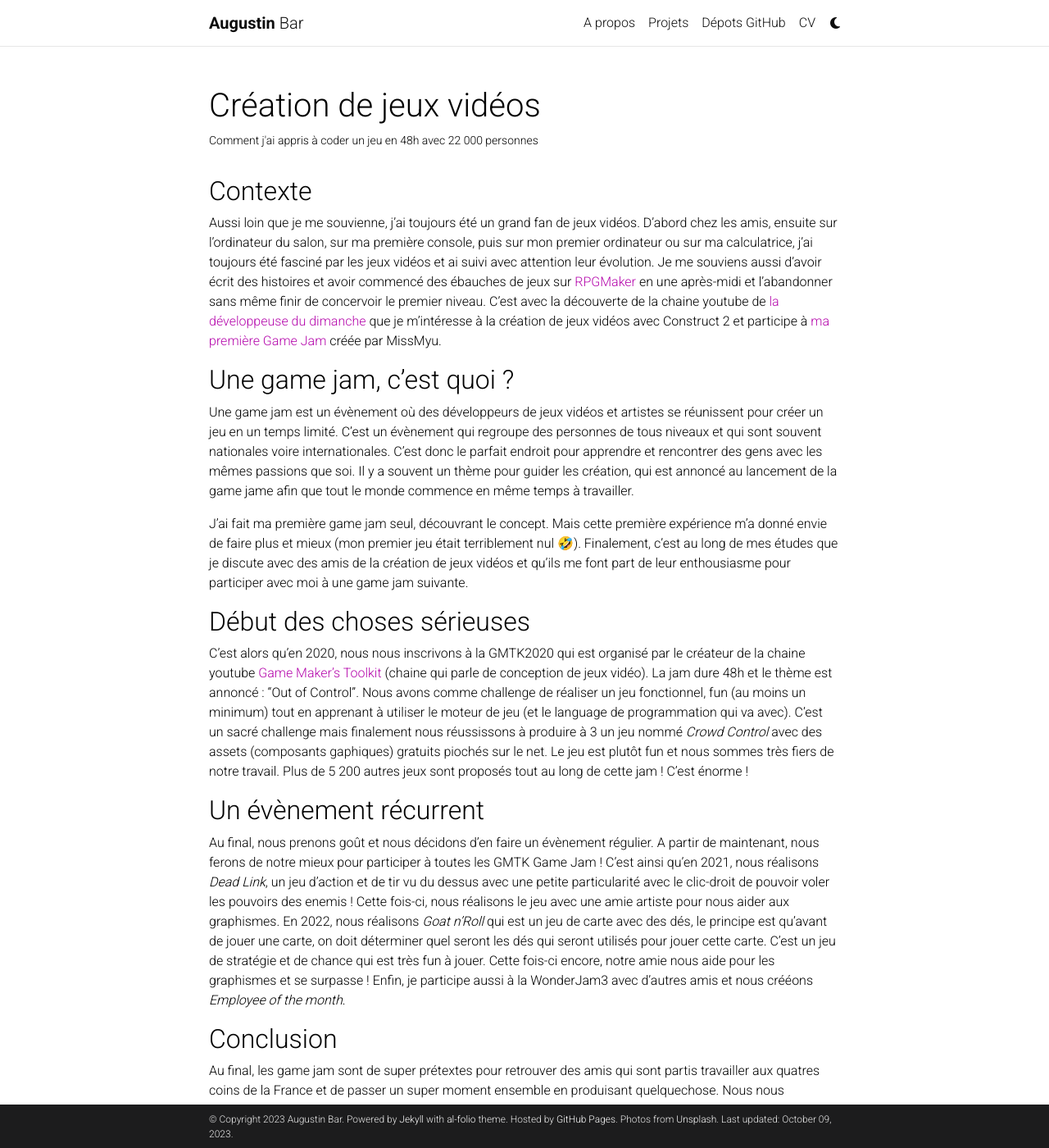
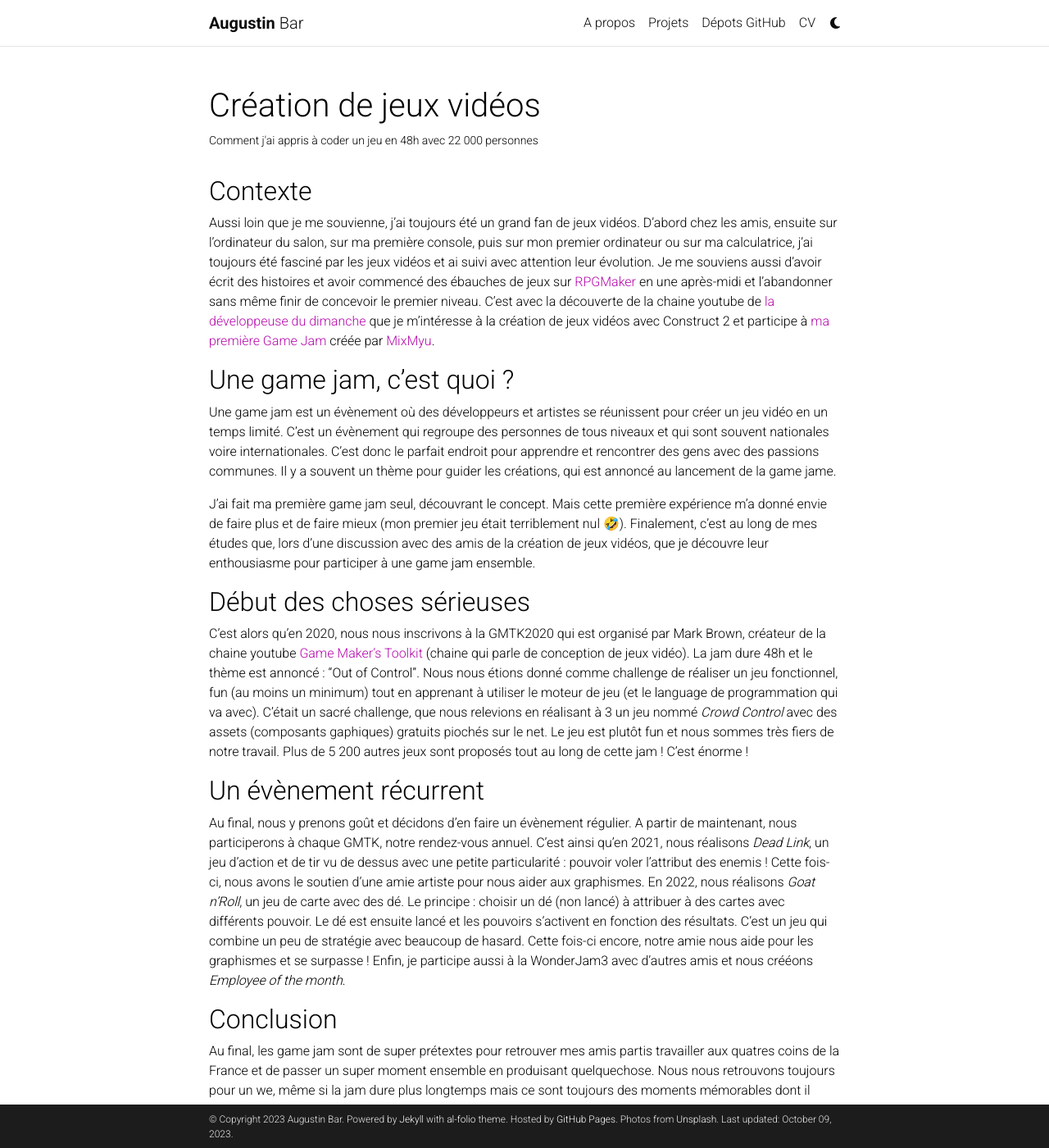
Before and after one commit to Hkllopp/Hkllopp.github.io, a Jekyll site: the page built from _projects/gamejam.md, in a window 1280 px wide and 1400 px high. Shown: the whole window at 82% size. Built offline with Jekyll 4.4.1, drawn with Linux system fonts in a browser that asks for light colours; full-size pictures stand in for the smaller copies a plugin makes; comment, search, counter and statistics services are not loaded; a style sheet for code colours, icons or effects is not loaded; some of the changed text lies outside the part shown.

Commit message:
fixed project

```diff
--- a/_projects/gamejam.md
+++ b/_projects/gamejam.md
@@ -11,31 +11,31 @@ category: personal
 
 Aussi loin que je me souvienne, j'ai toujours été un grand fan de jeux vidéos.
 D'abord chez les amis, ensuite sur l'ordinateur du salon, sur ma première console, puis sur mon premier ordinateur ou sur ma calculatrice, j'ai toujours été fasciné par les jeux vidéos et ai suivi avec attention leur évolution.
-Je me souviens aussi d'avoir écrit des histoires et avoir commencé des ébauches de jeux sur [RPGMaker](https://www.rpgmakerweb.com/) en une après-midi et l'abandonner sans même finir de concervoir le premier niveau.
-C'est avec la découverte de la chaine youtube de [la développeuse du dimanche](https://www.youtube.com/channel/UCVf2py0nEmhiUH7pryhZdyg) que je m'intéresse à la création de jeux vidéos avec Construct 2 et participe à [ma première Game Jam](https://itch.io/jam/coffee-jam/rate/284783) créée par MissMyu.
+Je me souviens aussi d'avoir écrit des histoires et avoir commencé des ébauches de jeux sur [RPGMaker](https://www.rpgmakerweb.com/) en une après-midi et l'abandonner sans même finir de concevoir le premier niveau.
+C'est avec la découverte de la chaine youtube de [la développeuse du dimanche](https://www.youtube.com/channel/UCVf2py0nEmhiUH7pryhZdyg) que je m'intéresse à la création de jeux vidéos avec Construct 2 et participe à [ma première Game Jam](https://itch.io/jam/coffee-jam/rate/284783) créée par [MixMyu](https://twitter.com/MixMyu_).
 
 ## Une game jam, c'est quoi ?
 
-Une game jam est un évènement où des développeurs de jeux vidéos et artistes se réunissent pour créer un jeu en un temps limité. C'est un évènement qui regroupe des personnes de tous niveaux et qui sont souvent nationales voire internationales. C'est donc le parfait endroit pour apprendre et rencontrer des gens avec les mêmes passions que soi. Il y a souvent un thème pour guider les création, qui est annoncé au lancement de la game jame afin que tout le monde commence en même temps à travailler.
+Une game jam est un évènement où des développeurs et artistes se réunissent pour créer un jeu vidéo en un temps limité. C'est un évènement qui regroupe des personnes de tous niveaux et qui sont souvent nationales voire internationales. C'est donc le parfait endroit pour apprendre et rencontrer des gens avec des passions communes. Il y a souvent un thème pour guider les créations, qui est annoncé au lancement de la game jame.
 
-J'ai fait ma première game jam seul, découvrant le concept. Mais cette première expérience m'a donné envie de faire plus et mieux (mon premier jeu était terriblement nul 🤣). Finalement, c'est au long de mes études que je discute avec des amis de la création de jeux vidéos et qu'ils me font part de leur enthousiasme pour participer avec moi à une game jam suivante.
+J'ai fait ma première game jam seul, découvrant le concept. Mais cette première expérience m'a donné envie de faire plus et de faire mieux (mon premier jeu était terriblement nul 🤣). Finalement, c'est au long de mes études que, lors d'une discussion avec des amis de la création de jeux vidéos, que je découvre leur enthousiasme pour participer à une game jam ensemble.
 
 ## Début des choses sérieuses
 
-C'est alors qu'en 2020, nous nous inscrivons à la GMTK2020 qui est organisé par le créateur de la chaine youtube [Game Maker's Toolkit](https://www.youtube.com/@GMTK) (chaine qui parle de conception de jeux vidéo). La jam dure 48h et le thème est annoncé : "Out of Control".
-Nous avons comme challenge de réaliser un jeu fonctionnel, fun (au moins un minimum) tout en apprenant à utiliser le moteur de jeu (et le language de programmation qui va avec).
-C'est un sacré challenge mais finalement nous réussissons à produire à 3 un jeu nommé [*Crowd Control*](https://nitsugua.itch.io/crowd-control) avec des assets (composants gaphiques) gratuits piochés sur le net. Le jeu est plutôt fun et nous sommes très fiers de notre travail. Plus de 5 200 autres jeux sont proposés tout au long de cette jam ! C'est énorme !
+C'est alors qu'en 2020, nous nous inscrivons à la GMTK2020 qui est organisé par Mark Brown, créateur de la chaine youtube [Game Maker's Toolkit](https://www.youtube.com/@GMTK) (chaine qui parle de conception de jeux vidéo). La jam dure 48h et le thème est annoncé : "Out of Control".
+Nous nous étions donné comme challenge de réaliser un jeu fonctionnel, fun (au moins un minimum) tout en apprenant à utiliser le moteur de jeu (et le language de programmation qui va avec).
+C'était un sacré challenge, que nous relevions en réalisant à 3 un jeu nommé [*Crowd Control*](https://nitsugua.itch.io/crowd-control) avec des assets (composants gaphiques) gratuits piochés sur le net. Le jeu est plutôt fun et nous sommes très fiers de notre travail. Plus de 5 200 autres jeux sont proposés tout au long de cette jam ! C'est énorme !
 
 ## Un évènement récurrent
 
-Au final, nous prenons goût et nous décidons d'en faire un évènement régulier. A partir de maintenant, nous ferons de notre mieux pour participer à toutes les GMTK Game Jam !
-C'est ainsi qu'en 2021, nous réalisons [*Dead Link*](https://julieng.itch.io/dead-link), un jeu d'action et de tir vu du dessus avec une petite particularité avec le clic-droit de pouvoir voler les pouvoirs des enemis ! Cette fois-ci, nous réalisons le jeu avec une amie artiste pour nous aider aux graphismes.
-En 2022, nous réalisons [*Goat n'Roll*](https://nitsugua.itch.io/goat-nroll) qui est un jeu de carte avec des dés, le principe est qu'avant de jouer une carte, on doit déterminer quel seront les dés qui seront utilisés pour jouer cette carte. C'est un jeu de stratégie et de chance qui est très fun à jouer. Cette fois-ci encore, notre amie nous aide pour les graphismes et se surpasse !
+Au final, nous y prenons goût et décidons d'en faire un évènement régulier. A partir de maintenant, nous participerons à chaque GMTK, notre rendez-vous annuel.
+C'est ainsi qu'en 2021, nous réalisons [*Dead Link*](https://julieng.itch.io/dead-link), un jeu d'action et de tir vu de dessus avec une petite particularité : pouvoir voler l'attribut des enemis ! Cette fois-ci, nous avons le soutien d'une amie artiste pour nous aider aux graphismes.
+En 2022, nous réalisons [*Goat n'Roll*](https://nitsugua.itch.io/goat-nroll), un jeu de carte avec des dé. Le principe : choisir un dé (non lancé) à attribuer à des cartes avec différents pouvoir. Le dé est ensuite lancé et les pouvoirs s'activent en fonction des résultats. C'est un jeu qui combine un peu de stratégie avec beaucoup de hasard. Cette fois-ci encore, notre amie nous aide pour les graphismes et se surpasse !
 Enfin, je participe aussi à la WonderJam3 avec d'autres amis et nous crééons [*Employee of the month*](https://nitsugua.itch.io/employee-of-the-month).
 
 ## Conclusion
 
-Au final, les game jam sont de super prétextes pour retrouver des amis qui sont partis travailler aux quatres coins de la France et de passer un super moment ensemble en produisant quelquechose. Nous nous retrouvons toujours pour un we, même si la jam dure plus longtemps mais ce sont toujours des moments mémorables dont il nous reste un joli souvenir !
+Au final, les game jam sont de super prétextes pour retrouver mes amis partis travailler aux quatres coins de la France et de passer un super moment ensemble en produisant quelquechose. Nous nous retrouvons toujours pour un we, même si la jam dure plus longtemps mais ce sont toujours des moments mémorables dont il nous reste un joli souvenir !
 Si jamais vous voulez essayer de créer un jeu vidéo avec des amis ou rencontrer des inconnus pour collaborer ensemble, je ne peux que vous conseiller de vous lancer dans une game jam. Il y a des personnes de tous niveaux et l'ambiance est vraiment très acceuillante et bienveillante.
 
 <div class="row">
```
Also changed, not shown: other parts of _projects/gamejam.md (+1 -1 lines).
